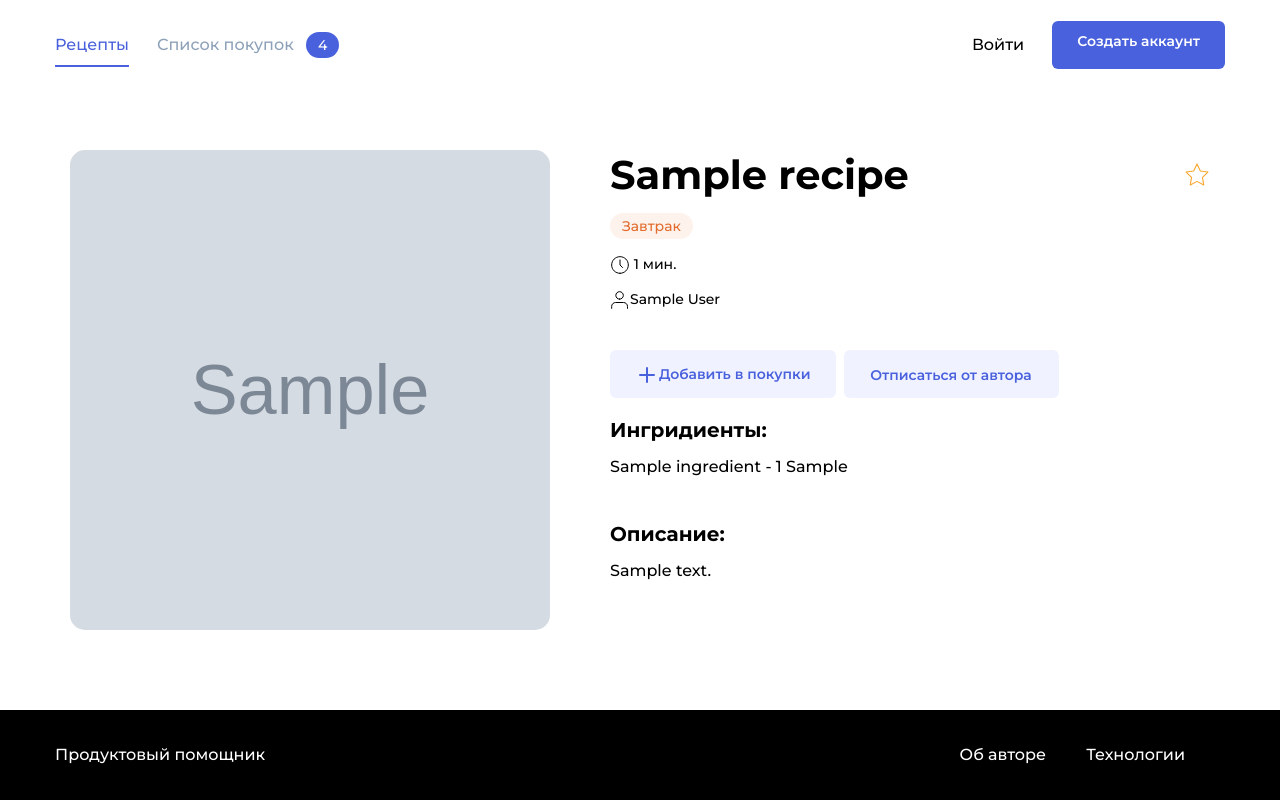
After one commit to Lookin44/foodgram-project, a Django app: page /recipe/1/ in a window 1280 px wide. The commit adds this page. Run offline with Django 3.2, Linux system fonts and the light colour scheme; tables that the repository leaves empty hold one stand-in row (values such as "Sample post"); grey boxes marked "Sample" are stand-in pictures; some libraries are stand-ins or nearby versions.

Commit message:
Add main_page recipe_main.html

```diff
--- a/recipes/models.py
+++ b/recipes/models.py
@@ -41,6 +41,10 @@ class Tag(models.Model):
 class Ingredient(models.Model):
     title = models.CharField(max_length=50)
     unit = models.CharField(max_length=50, default='шт.',)
+    count = models.PositiveIntegerField()
+
+    def __str__(self):
+        return self.title
 
 
 class Recipe(models.Model):
--- a/recipes/urls.py
+++ b/recipes/urls.py
@@ -4,4 +4,5 @@ from . import views
 
 urlpatterns = [
     path('', views.index, name='index'),
+    path('recipe/<int:recipe_id>/', views.recipe_view, name='recipe'),
 ]
--- a/recipes/views.py
+++ b/recipes/views.py
@@ -1,4 +1,4 @@
-from django.shortcuts import render
+from django.shortcuts import render, get_object_or_404
 from django.core.paginator import Paginator
 
 from .models import Recipe
@@ -12,3 +12,11 @@ def index(request):
     context = {'page': page,
                'paginator': paginator}
     return render(request, 'index.html', context)
+
+
+def recipe_view(request, recipe_id):
+    recipe = get_object_or_404(Recipe, id=recipe_id)
+    context = {'recipe': recipe,
+               'author': recipe.author,
+               }
+    return render(request, 'recipe_main.html', context)
--- a/templates/include/recipe.html
+++ b/templates/include/recipe.html
@@ -4,7 +4,7 @@
 <div class="card" data-id="{{ recipe.id }}">
     {% load thumbnail %}
     {% thumbnail recipe.image '500x500' crop="center" upscale=True as im %}
-        <a href="{% url 'index'%}" class="link" target="_blank"><img src="{{ im.url }}"  class="card__image"></a>
+        <a href="" class="link" target="_blank"><img src="{{ im.url }}"  class="card__image"></a>
     {% endthumbnail %}
     <div class="card__body">
         <a class="card__title link" href="{% url 'index' %}" target="_blank">{{ recipe.title }}</a>
--- /dev/null
+++ b/templates/recipe_main.html
@@ -0,0 +1,110 @@
+{% extends 'base.html' %}
+{% block title %}Рецепты{% endblock %}
+{% block content %}
+{% load static %}
+{% csrf_token %}
+{% load user_filters %}
+
+<link rel="stylesheet" href="{% static 'pages/single.css'%}">
+<main class="main container">
+    <div class="single-card" data-id="{{ recipe.id }}" data-author="{{ recipe.author.id }}">
+        {% load thumbnail %}
+        {% thumbnail recipe.image '600x600' as im %}
+        <img src="{{ im.url }}" alt="{{ recipe.title }}" class="single-card__image">
+        {% endthumbnail %}
+
+        <div class="single-card__info">
+            <div class="single-card__header-info">
+                <h1 class="single-card__title"> {{ recipe.title }}</h1>
+                <div class="single-card__favorite">
+                {% if request.user.is_authenticated %}
+
+                        <button class="button button_style_none" name="favorites"><span class="icon-favorite icon-favorite_active"></span></button>
+                    {% else %}
+                        <button class="button button_style_none" name="favorites" data-out><span class="icon-favorite"></span></button>
+
+                    <div class="single-card__favorite-tooltip tooltip">Добавить в избранное</div>
+                {% endif %}
+                </div>
+            </div>
+
+            <ul class="single-card__items">
+                {% for tag in recipe.tag.all %}
+                    <li class="single-card__item"><span class="badge badge_style_{{ tag.color }}">{{ tag.name }}</span></li>
+                {% endfor %}
+            </ul>
+
+            <div class="single-card__items single-card__items_column">
+                <p class="single-card__text"><span class="icon-time"></span> {{ recipe.cooking_time }} мин.</p>
+                <ul class="single-card__items">
+
+                        <li class="single-card__item"><p
+                            class="single-card__text"><span class="icon-user"></span>{{ recipe.author.get_full_name|default:recipe.author.username }}</p></li></a>
+                    {% if recipe.author == request.user %}
+                        <li class="single-card__item">  <a style="margin-left: 2.5em" href="#" class="single-card__text">Редактировать</a></li>
+                    {% endif %}
+                </ul>
+            </div>
+            <ul class="single-card__items">
+                <li class="single-card__item">
+                {% if request.user.is_authenticated %}
+
+                        <button class="button button_style_light-blue-outline" name="purchases">
+                        <span class="icon-check button__icon"></span> Рецепт добавлен</button>
+                    {% else %}
+                        <button class="button button_style_light-blue" name="purchases" data-out>
+                        <span class="icon-plus button__icon"></span>Добавить в покупки</button>
+
+                {% endif %}
+                </li>
+                <li class="single-card__item">
+                    {% if request.user.is_authenticated and request.user != recipe.author %}
+
+                        <button class="button button_style_light-blue button_size_subscribe" name="subscribe" data-out>Подписаться на автора</button>
+                    {% else %}
+                        <button class="button button_style_light-blue button_size_subscribe" name="subscribe" >Отписаться от автора</button>
+
+                    {% endif %}
+                </li>
+
+            </ul>
+            <div class="single-card__section">
+                <h3 class="single-card__section-title">Ингридиенты:</h3>
+                <div class="single-card__items single-card__items_column">
+                    {% for ingredient in recipe.ingredients.all %}
+                        <p class=" single-card__section-item">{{ ingredient}} - {{ ingredient.count }} {{ ingredient.unit }}
+                    {% endfor %}
+                </div>
+            </div>
+            <div class="single-card__section">
+                <h3 class="single-card__section-title">Описание:</h3>
+                <p class=" single-card__section-text">{{ recipe.description}}</p>
+            </div>
+        </div>
+    </div>
+</main>
+
+{% if user.is_authenticated %}
+    <script src="{% static 'js/components/Purchases.js'%}"></script>
+    <script src="{% static 'js/components/Favorites.js'%}"></script>
+    <script src="{% static 'js/components/Subscribe.js'%}"></script>
+    <script src="{% static 'js/config/config.js'%}"></script>
+
+    <script src="{% static 'js/components/MainCards.js'%}"></script>
+    <script src="{% static 'js/components/SingleCard.js'%}"></script>
+    <script src="{% static 'js/components/Header.js'%}"></script>
+
+    <script src="{% static 'js/api/Api.js'%}"></script>
+    <script src="{% static 'singlePage.js'%}"></script>
+{% else %}
+    <script src="{% static 'js/components/Purchases.js'%}"></script>
+    <script src="{% static 'js/config/config.js'%}"></script>
+
+    <script src="{% static 'js/components/MainCards.js'%}"></script>
+    <script src="{% static 'js/components/SingleCard.js'%}"></script>
+    <script src="{% static 'js/components/Header.js'%}"></script>
+
+    <script src="{% static 'js/api/Api.js'%}"></script>
+    <script src="{% static 'singlePageNotAuth.js'%}"></script>
+    {% endif %}
+{% endblock %}
```
Also changed, not shown: recipes/migrations/0003_ingredient_count.py (added), 2 other files.
